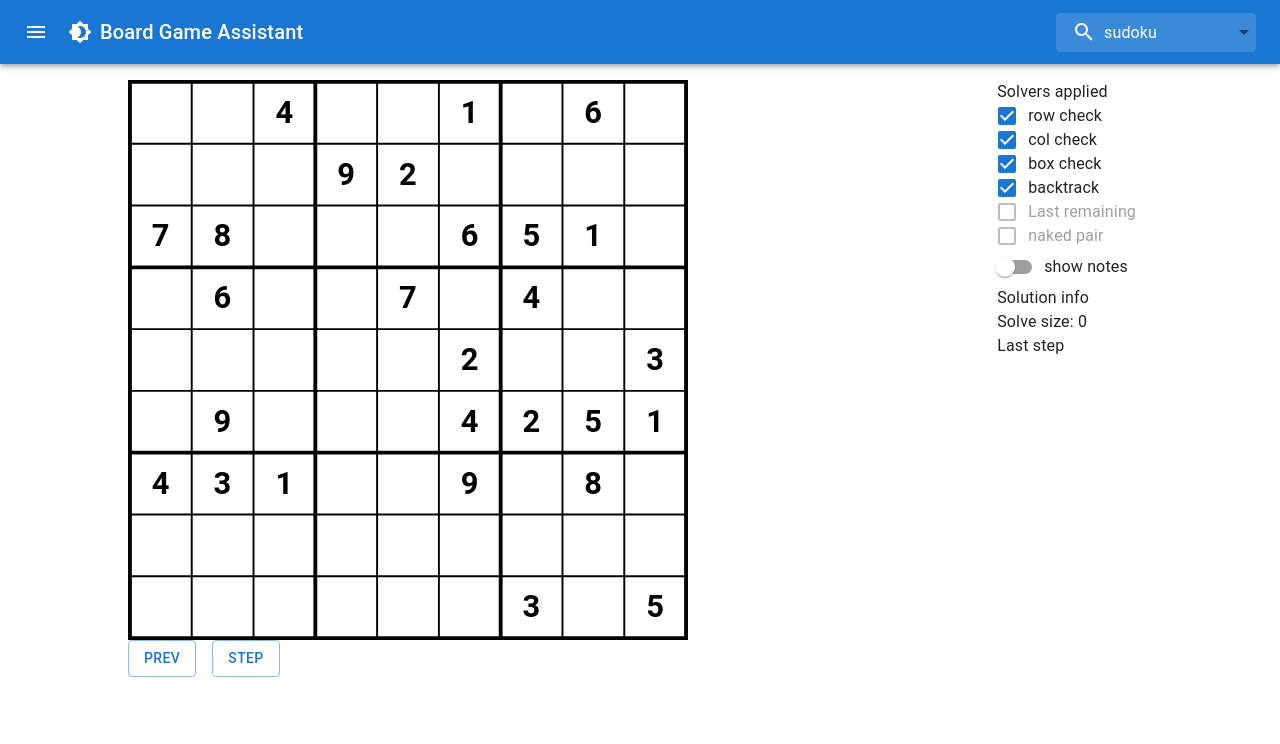
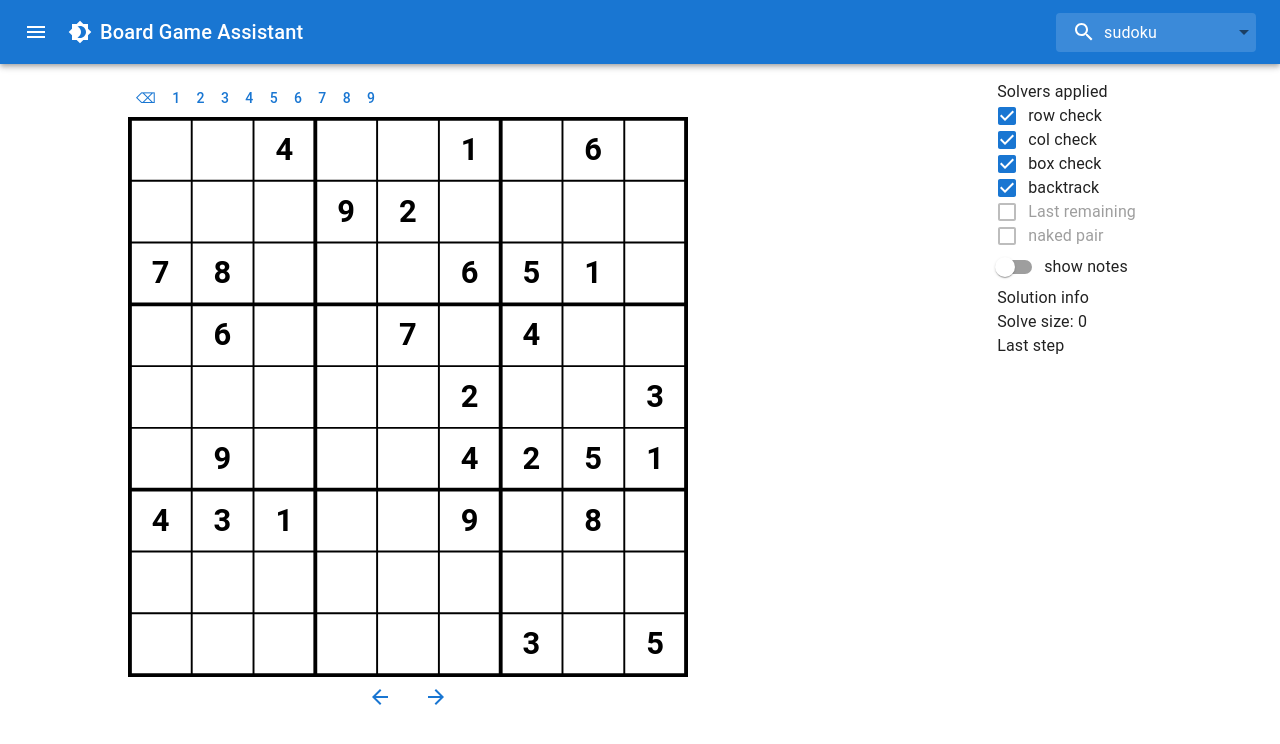
Before and after one commit to johanvandongen/boardgame-assistant, a React (Vite) app: page / in a window 1280 px wide. Shown: the top 744 px of the page. Built offline with nearby package versions, Linux system fonts and the light colour scheme.

Commit message:
user can input sudoku

```diff
--- a/src/sudoku/Sudoku.tsx
+++ b/src/sudoku/Sudoku.tsx
@@ -1,7 +1,17 @@
 import { SudokuGrid } from "./SudokuGrid";
-import { Button, Checkbox, FormControlLabel, FormGroup, styled, Switch } from "@mui/material";
+import {
+    Button,
+    Checkbox,
+    FormControlLabel,
+    FormGroup,
+    IconButton,
+    styled,
+    Switch,
+    useTheme,
+} from "@mui/material";
 import { Step, SudokuSolver } from "./SudokuSolver";
 import { useState } from "react";
+import { ArrowBack, ArrowForward } from "@mui/icons-material";
 
 export interface Solver {
     enabled: boolean;
@@ -27,6 +37,7 @@ const grid = [
     [0, 0, 0, 0, 0, 0, 3, 0, 5],
 ];
 export function Sudoku() {
+    const theme = useTheme();
     const [showNotes, setShowNotes] = useState(false);
     const [currentCell, setCurrentCell] = useState<[number, number]>([-1, -1]);
     const [sud, setSud] = useState<{ grid: number[][]; steps: Step[]; options: Solver[] }>({
@@ -66,9 +77,35 @@ export function Sudoku() {
         }));
     };
 
+    const handleSetSudoku = (num: number) => {
+        setSud((prev) => ({
+            ...prev,
+            grid: prev.grid.map((row, rowIdx) =>
+                rowIdx === currentCell[0]
+                    ? row.map((col, colIdx) => (colIdx === currentCell[1] ? num : col))
+                    : row
+            ),
+        }));
+    };
+
     return (
         <Container>
             <div>
+                <InputContainer>
+                    {/* <Button sx={{ minWidth: 0 }}>C</Button> */}
+                    <Button sx={{ minWidth: 0 }} onClick={() => handleSetSudoku(0)}>
+                        &#9003;
+                    </Button>
+                    {[...Array(9).keys()].map((num) => (
+                        <Button
+                            key={"numberinput" + num}
+                            sx={{ minWidth: 0 }}
+                            onClick={() => handleSetSudoku(num + 1)}
+                        >
+                            {num + 1}
+                        </Button>
+                    ))}
+                </InputContainer>
                 <BoardGeneratorContainer>
                     <SudokuGrid
                         sudoku={sud.grid}
@@ -79,12 +116,12 @@ export function Sudoku() {
                     />
                 </BoardGeneratorContainer>
                 <ButtonContainer>
-                    <Button variant="outlined" onClick={handlePrev}>
-                        Prev
-                    </Button>
-                    <Button variant="outlined" onClick={handleStep}>
-                        Step
-                    </Button>
+                    <IconButton sx={{ color: theme.palette.primary.main }} onClick={handlePrev}>
+                        <ArrowBack />
+                    </IconButton>
+                    <IconButton sx={{ color: theme.palette.primary.main }} onClick={handleStep}>
+                        <ArrowForward />
+                    </IconButton>
                 </ButtonContainer>
             </div>
             <div>
@@ -140,6 +177,11 @@ export function Sudoku() {
     );
 }
 
+const InputContainer = styled("div")(() => ({
+    width: "100%",
+    display: "flex",
+}));
+
 const Container = styled("div")(({ theme }) => ({
     display: "flex",
     flexDirection: "column",
@@ -155,11 +197,13 @@ const Container = styled("div")(({ theme }) => ({
 
 const ButtonContainer = styled("div")(() => ({
     display: "flex",
+    justifyContent: "center",
     gap: "1rem",
 }));
 
 const BoardGeneratorContainer = styled("div")(() => ({
     height: "100%",
+    // width: "100%",
     aspectRatio: "1 / 1",
     display: "flex",
     gap: "1rem",
```
